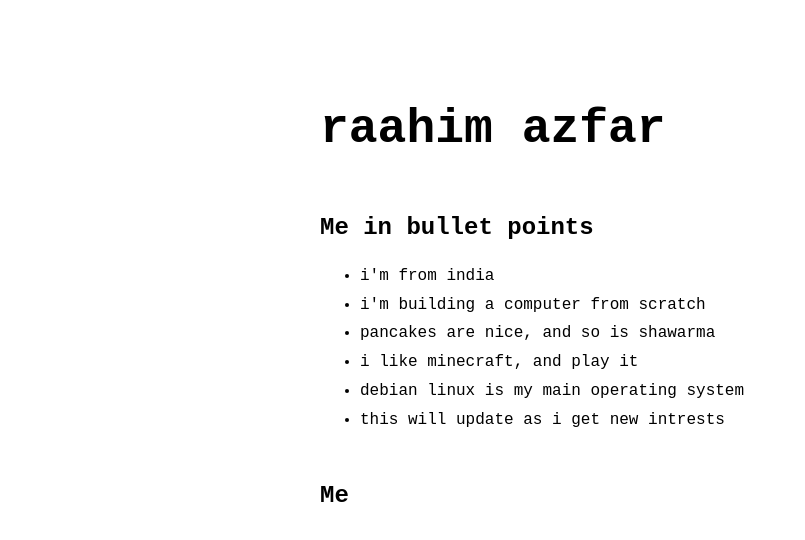
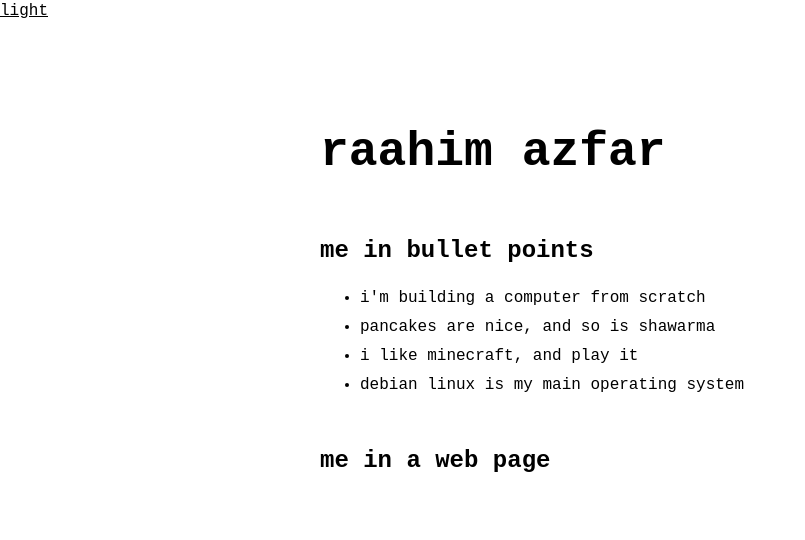
Before and after one commit to raaaahim/raaaahim.github.io, a plain HTML site: page index.html in a window 1280 px wide. Shown: the whole page, without its empty margins (0-805 px from the left). Drawn offline with Linux system fonts and the light colour scheme.

Commit message:
added dark and light mode
note: js makes no sense at all

```diff
--- a/index.html
+++ b/index.html
@@ -7,7 +7,9 @@
 
     <title>Raahim</title>
 </head>
-    <body>
+    <body id="body">
+
+        <u id="theme" onclick="theme()">light</u>
 
         <div class="w">
             <header>
@@ -15,21 +17,18 @@
             </header>
 
             <section>
-                <h2>Me in bullet points</h2>
+                <h2>me in bullet points</h2>
                 <ul>
-                    <li>i'm from india</li>
                     <li>i'm building a computer from scratch</li>
                     <li>pancakes are nice, and so is shawarma</li>
                     <li>i like minecraft, and play it</li>
                     <li>debian linux is my main operating system</li>
-                    <li>this will update as i get new intrests</li>
                 </ul>
 
-                <h2>Me</h2>
+                <h2>me in a web page</h2>
             </section>
         </div>
 
-
-
+    <script src="main.js"></script>
     </body>
 </html>
--- /dev/null
+++ b/main.js
@@ -0,0 +1,18 @@
+var type = 0;
+
+var body = document.getElementById("body");
+var themeBtn = document.getElementById("theme");
+
+function theme() {
+    type++;
+
+    if (type % 2 == 1) {
+        body.style.color = "white";
+        body.style.background = "black";
+        themeBtn.innerHTML = "dark";
+    } else {
+        body.style.color = "black";
+        body.style.background = "white";
+        themeBtn.innerHTML = "light";
+    }
+}
--- a/styles.css
+++ b/styles.css
@@ -12,7 +12,9 @@ html, body { background: white; }
     overflow-wrap: break-word;
   }
 
-
+  .theme {
+    text-align: left;
+  }
 
   header {
     font-size: 1.5em;
```
